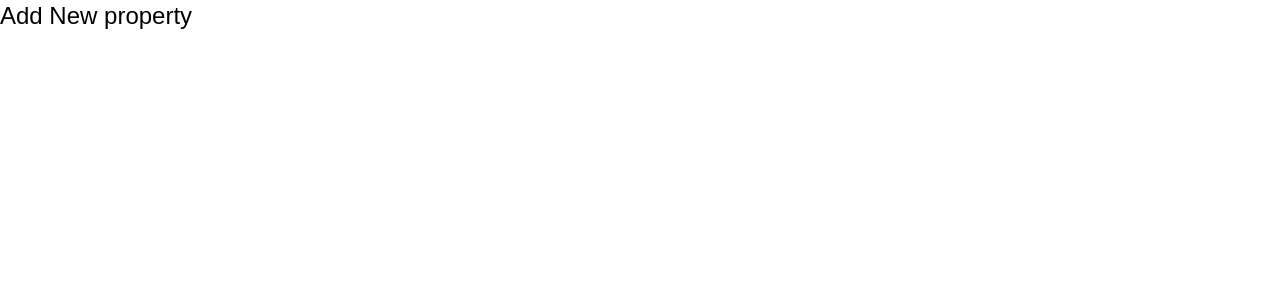
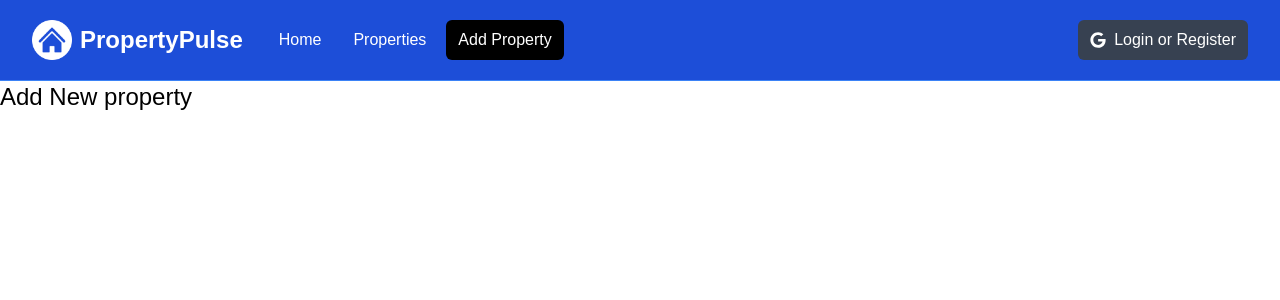
Before and after one commit to MajaMarkiewicz/rental-agency-next, a Next.js app: page /properties/add in a window 1280 px wide. Shown: the top 300 px of the page. Built offline with nearby package versions, Linux system fonts and the light colour scheme.

Commit message:
feat: navigation

```diff
--- /dev/null
+++ b/app/components/Navbar.tsx
@@ -0,0 +1,228 @@
+'use client';
+
+import { useState } from 'react';
+import { usePathname } from 'next/navigation';
+import Image from 'next/image';
+import logo from '@/assets/images/logo-white.png';
+import profileDefault from '@/assets/images/profile.png';
+import React from 'react';
+import Link from 'next/link';
+import { FaGoogle } from 'react-icons/fa'
+
+const Navbar: React.FC = () => {
+  const [isMobileMenuOpen, setIsMobileMenuOpen] = useState(false)
+  const [isProfileMenuOpen, setIsProfileMenuOpen] = useState(false)
+  const [isLoggedIn, setIsLoggedIn] = useState(false)
+  const pathname = usePathname()
+
+  const propertiesPath = '/properties'
+  const propertiesAddPath = `${propertiesPath}/add`
+  const homePath = '/'
+
+  return (
+    <nav className='bg-blue-700 border-b border-blue-500'>
+      <div className='mx-auto max-w-7xl px-2 sm:px-6 lg:px-8'>
+        <div className='relative flex h-20 items-center justify-between'>
+          <div className='absolute inset-y-0 left-0 flex items-center md:hidden'>
+            {/* <!-- Mobile menu button--> */}
+            <button
+              onClick={() => setIsMobileMenuOpen((previousState) => !previousState)}
+              type='button'
+              id='mobile-dropdown-button'
+              className='relative inline-flex items-center justify-center rounded-md p-2 text-gray-400 hover:bg-gray-700 hover:text-white focus:outline-none focus:ring-2 focus:ring-inset focus:ring-white'
+              aria-controls='mobile-menu'
+              aria-expanded='false'
+            >
+              <span className='absolute -inset-0.5'></span>
+              <span className='sr-only'>Open main menu</span>
+              <svg
+                className='block h-6 w-6'
+                fill='none'
+                viewBox='0 0 24 24'
+                strokeWidth='1.5'
+                stroke='currentColor'
+                aria-hidden='true'
+              >
+                <path
+                  strokeLinecap='round'
+                  strokeLinejoin='round'
+                  d='M3.75 6.75h16.5M3.75 12h16.5m-16.5 5.25h16.5'
+                />
+              </svg>
+            </button>
+          </div>
+
+          <div className='flex flex-1 items-center justify-center md:items-stretch md:justify-start'>
+            <Link className='flex flex-shrink-0 items-center' href={homePath}>
+              <Image className='h-10 w-auto' src={logo} alt='PropertyPulse' />
+              <span className='hidden md:block text-white text-2xl font-bold ml-2'>
+                PropertyPulse
+              </span>
+            </Link>
+            {/* <!-- Desktop Menu Hidden below md screens --> */}
+            <div className='hidden md:ml-6 md:block'>
+              <div className='flex space-x-2'>
+                <Link
+                  href={homePath}
+                  className={`${pathname === homePath ? 'bg-black' : ''} text-white hover:bg-gray-900 hover:text-white rounded-md px-3 py-2`}
+                >
+                  Home
+                </Link>
+                <Link
+                  href={propertiesPath}
+                  className={`${pathname === propertiesPath ? 'bg-black' : ''} text-white hover:bg-gray-900 hover:text-white rounded-md px-3 py-2`}
+                >
+                  Properties
+                </Link>
+                <Link
+                  href={propertiesAddPath}
+                  className={`${pathname === propertiesAddPath ? 'bg-black' : ''} text-white hover:bg-gray-900 hover:text-white rounded-md px-3 py-2`}
+                >
+                  Add Property
+                </Link>
+              </div>
+            </div>
+          </div>
+
+          {/* <!-- Right Side Menu --> */}
+          {!isLoggedIn && (
+          <div className='hidden md:block md:ml-6'>
+            <div className='flex items-center'>
+              <button className='flex items-center text-white bg-gray-700 hover:bg-gray-900 hover:text-white rounded-md px-3 py-2'>
+                <FaGoogle className="text-white mr-2" />
+                <span>Login or Register</span>
+              </button>
+            </div>
+          </div>
+          )}
+
+          {isLoggedIn && (
+          <div className='absolute inset-y-0 right-0 flex items-center pr-2 md:static md:inset-auto md:ml-6 md:pr-0'>
+            <Link href='/messages' className='relative group'>
+              <button
+                type='button'
+                className='relative rounded-full bg-gray-800 p-1 text-gray-400 hover:text-white focus:outline-none focus:ring-2 focus:ring-white focus:ring-offset-2 focus:ring-offset-gray-800'
+              >
+                <span className='absolute -inset-1.5'></span>
+                <span className='sr-only'>View notifications</span>
+                <svg
+                  className='h-6 w-6'
+                  fill='none'
+                  viewBox='0 0 24 24'
+                  strokeWidth='1.5'
+                  stroke='currentColor'
+                  aria-hidden='true'
+                >
+                  <path
+                    strokeLinecap='round'
+                    strokeLinejoin='round'
+                    d='M14.857 17.082a23.848 23.848 0 005.454-1.31A8.967 8.967 0 0118 9.75v-.7V9A6 6 0 006 9v.75a8.967 8.967 0 01-2.312 6.022c1.733.64 3.56 1.085 5.455 1.31m5.714 0a24.255 24.255 0 01-5.714 0m5.714 0a3 3 0 11-5.714 0'
+                  />
+                </svg>
+              </button>
+              <span className='absolute top-0 right-0 inline-flex items-center justify-center px-2 py-1 text-xs font-bold leading-none text-white transform translate-x-1/2 -translate-y-1/2 bg-red-600 rounded-full'>
+                2
+                {/* TODO @mm Replace with the actual number of notifications */}
+              </span>
+            </Link>
+            {/* <!-- Profile dropdown button --> */}
+            <div className='relative ml-3'>
+              <div>
+                <button
+                  onClick={() => setIsProfileMenuOpen((previousState)=> !previousState)}
+                  type='button'
+                  className='relative flex rounded-full bg-gray-800 text-sm focus:outline-none focus:ring-2 focus:ring-white focus:ring-offset-2 focus:ring-offset-gray-800'
+                  id='user-menu-button'
+                  aria-expanded='false'
+                  aria-haspopup='true'
+                >
+                  <span className='absolute -inset-1.5'></span>
+                  <span className='sr-only'>Open user menu</span>
+                  <Image
+                    className='h-8 w-8 rounded-full'
+                    src={profileDefault}
+                    alt=''
+                  />
+                </button>
+              </div>
+
+              {/* <!-- Profile dropdown --> */}
+              {isProfileMenuOpen && (
+              <div
+                id='user-menu'
+                className='absolute right-0 z-10 mt-2 w-48 origin-top-right rounded-md bg-white py-1 shadow-lg ring-1 ring-black ring-opacity-5 focus:outline-none'
+                role='menu'
+                aria-orientation='vertical'
+                aria-labelledby='user-menu-button'
+                tabIndex={-1}
+              >
+                <Link
+                  href='/profile'
+                  className='block px-4 py-2 text-sm text-gray-700'
+                  role='menuitem'
+                  tabIndex={-1}
+                  id='user-menu-item-0'
+                >
+                  Your Profile
+                </Link>
+                <Link
+                  href='/properties/saved'
+                  className='block px-4 py-2 text-sm text-gray-700'
+                  role='menuitem'
+                  tabIndex={-1}
+                  id='user-menu-item-1'
+                >
+                  Saved Properties
+                </Link>
+                <button
+                  className='block px-4 py-2 text-sm text-gray-700'
+                  role='menuitem'
+                  tabIndex={-1}
+                  id='user-menu-item-2'
+                >
+                  Sign Out
+                </button>
+              </div>
+              )}
+            </div>
+          </div>
+          )}
+        </div>
+      </div>
+
+      {/* <!-- Mobile menu --> */}
+      {isMobileMenuOpen && (
+      <div id='mobile-menu'>
+        <div className='space-y-1 px-2 pb-3 pt-2'>
+          <Link
+            href={homePath}
+            className={`${pathname === homePath ? 'bg-black' : '' } text-white block rounded-md px-3 py-2 text-base font-medium`}
+          >
+            Home
+          </Link>
+          <Link
+            href={propertiesPath}
+            className={`${pathname === propertiesPath ? 'bg-black' : '' } text-white block rounded-md px-3 py-2 text-base font-medium`}
+          >
+            Properties
+          </Link>
+          <Link
+            href={propertiesAddPath}
+            className={`${pathname === propertiesAddPath ? 'bg-black' : '' } text-white block rounded-md px-3 py-2 text-base font-medium`}
+          >
+            Add Property
+          </Link>
+          <button className='flex items-center text-white bg-gray-700 hover:bg-gray-900 hover:text-white rounded-md px-3 py-2 my-4'>
+            <FaGoogle className='text-white mr-2'></FaGoogle>
+            <span>Login or Register</span>
+          </button>
+        </div>
+      </div>
+      )}
+
+    </nav>
+  );
+};
+
+// TODO @mm make smaller components for readability instead one big file with comments
+export default Navbar;
--- a/app/layout.tsx
+++ b/app/layout.tsx
@@ -1,4 +1,5 @@
 import type { Metadata } from "next"
+import Navbar from "./components/Navbar"
 import "./globals.css"
 
 export const metadata: Metadata = {
@@ -12,7 +13,12 @@
 }>) =>  {
   return (
     <html lang="en">
-      <body>{children}</body>
+      <body>
+        <Navbar />
+        <main>
+          {children}
+        </main>
+      </body>
     </html>
   );
 }
```
Also changed, not shown: package.json (+5 -4 lines), 1 other file (tests, documents, lock files or other folders).
